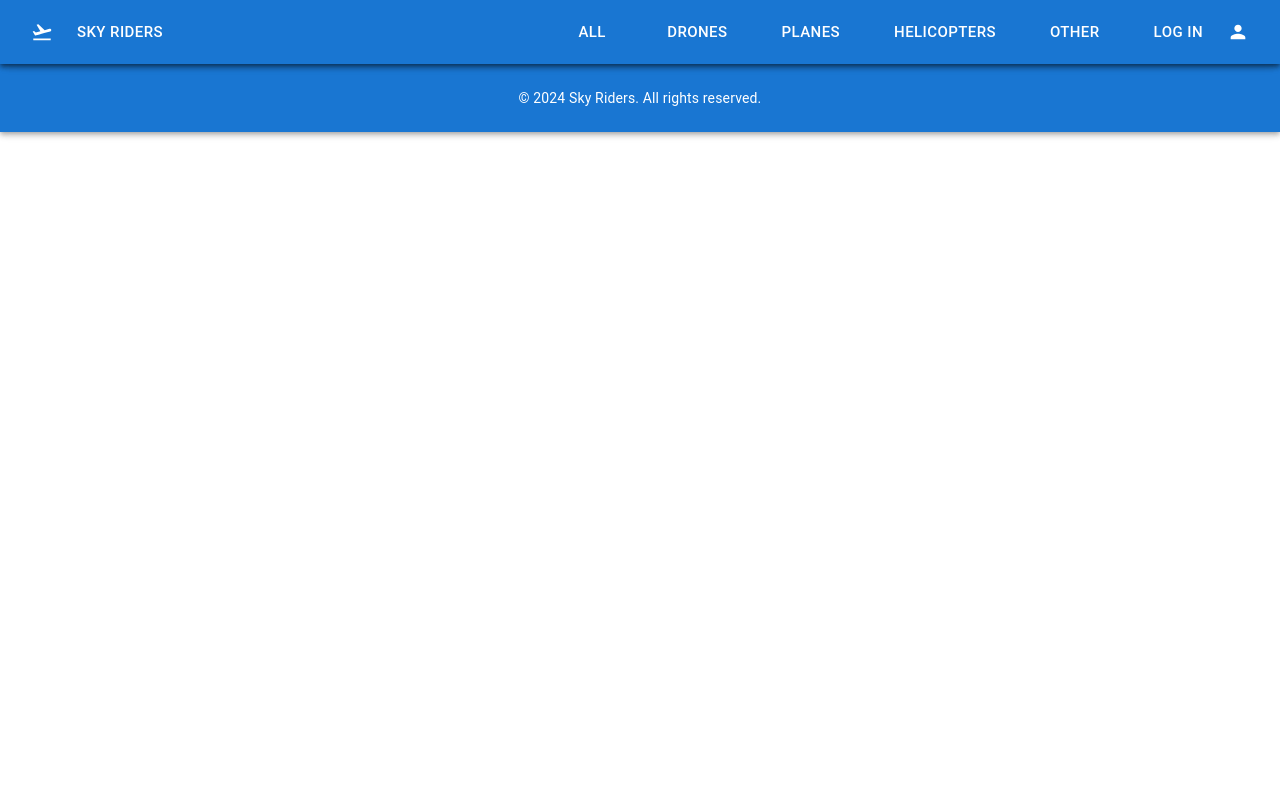
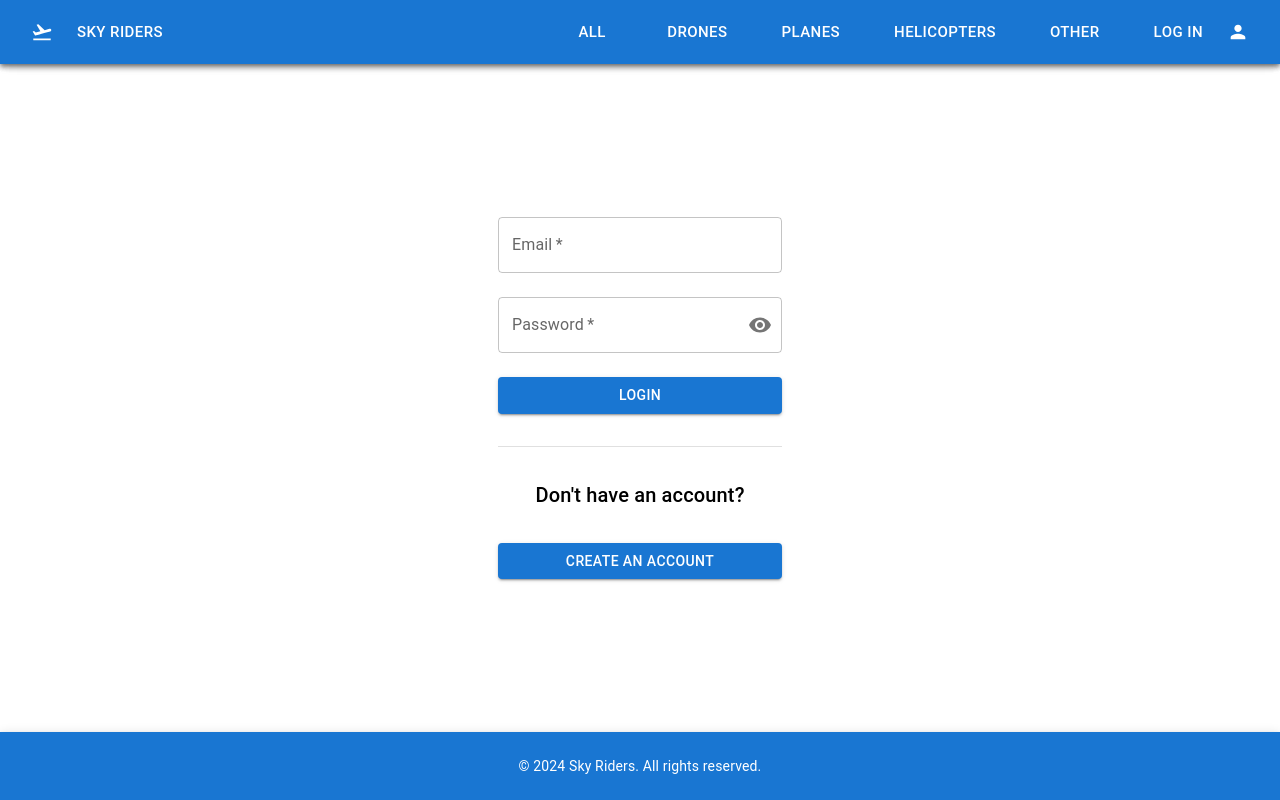
Before and after one commit to IlyaT21/Aerial-Marketplace, a React (Create React App) app: page /login in a window 1280 px wide. Built offline with nearby package versions, Linux system fonts and the light colour scheme.

Commit message:
login page created

```diff
--- a/src/App.tsx
+++ b/src/App.tsx
@@ -4,6 +4,8 @@ import { Header } from "./components/global/Header";
 import { BrowserRouter as Router, Route, Routes } from "react-router-dom";
 import Homepage from "./pages/Homepage";
 import Listing from "./pages/Listing";
+import Login from "./pages/Login";
+import Register from "./pages/Register";
 
 function App() {
   return (
@@ -14,6 +16,8 @@ function App() {
         <Routes>
           <Route path="/" element={<Homepage />} />
           <Route path="/listing" element={<Listing />} />
+          <Route path="/login" element={<Login />} />
+          <Route path="/register" element={<Register />} />
         </Routes>
       </Router>
       <Footer></Footer>
--- a/src/components/global/NavMenuDesktop.tsx
+++ b/src/components/global/NavMenuDesktop.tsx
@@ -150,7 +150,7 @@ function NavMenuDesktop({
           color="inherit"
           sx={{ gap: 2, backgroundColor: "transparent" }}
           endIcon={<PersonIcon />}
-          onClick={() => handleLogin("user")}
+          href="/login"
         >
           Log In
         </Button>
--- a/src/components/global/NavMenuMobile.tsx
+++ b/src/components/global/NavMenuMobile.tsx
@@ -92,7 +92,7 @@ function NavMenuMobile({
               color="inherit"
               sx={{ gap: 2, backgroundColor: "transparent" }}
               endIcon={<PersonIcon />}
-              onClick={() => handleLogin("user")}
+              href="/login"
             >
               Log In
             </Button>
--- /dev/null
+++ b/src/pages/Login.tsx
@@ -0,0 +1,93 @@
+import {
+  Stack,
+  FormControl,
+  TextField,
+  Button,
+  InputLabel,
+  InputAdornment,
+  IconButton,
+  Divider,
+  Typography,
+} from "@mui/material";
+import { Visibility, VisibilityOff } from "@mui/icons-material";
+import React, { useState } from "react";
+
+function Login() {
+  const [email, setEmail] = useState("");
+  const [password, setPassword] = useState("");
+  const [showPassword, setShowPassword] = useState(false);
+
+  const handleLogin = () => {
+    // Handle login logic here
+    console.log("Email:", email);
+    console.log("Password:", password);
+  };
+
+  const togglePasswordVisibility = () => {
+    setShowPassword(!showPassword);
+  };
+  return (
+    <Stack
+      justifyContent="center"
+      gap={4}
+      px={4}
+      py={4}
+      sx={{
+        minHeight: {
+          xs: "calc(100vh - 108px)",
+          sm: "calc(100vh - 116px)",
+          md: "calc(100vh - 132px)",
+        },
+      }}
+    >
+      <Stack
+        spacing={3}
+        sx={{ width: "100%", maxWidth: "400px", margin: "0 auto" }}
+      >
+        <FormControl fullWidth>
+          <TextField
+            label="Email"
+            type="email"
+            value={email}
+            onChange={(e) => setEmail(e.target.value)}
+            variant="outlined"
+            required
+          />
+        </FormControl>
+
+        <FormControl fullWidth>
+          <TextField
+            label="Password"
+            type={showPassword ? "text" : "password"}
+            value={password}
+            onChange={(e) => setPassword(e.target.value)}
+            variant="outlined"
+            required
+            InputProps={{
+              endAdornment: (
+                <InputAdornment position="end">
+                  <IconButton onClick={togglePasswordVisibility} edge="end">
+                    {showPassword ? <VisibilityOff /> : <Visibility />}
+                  </IconButton>
+                </InputAdornment>
+              ),
+            }}
+          />
+        </FormControl>
+
+        <Button variant="contained" color="primary" onClick={handleLogin}>
+          Login
+        </Button>
+      </Stack>
+      <Divider></Divider>
+      <Stack gap={4}>
+        <Typography variant="h6">Don't have an account?</Typography>
+        <Button variant="contained" href="/register">
+          Create an Account
+        </Button>
+      </Stack>
+    </Stack>
+  );
+}
+
+export default Login;
--- /dev/null
+++ b/src/pages/Register.tsx
@@ -0,0 +1,9 @@
+import React from 'react'
+
+function Register() {
+  return (
+    <div>Register</div>
+  )
+}
+
+export default Register
```
